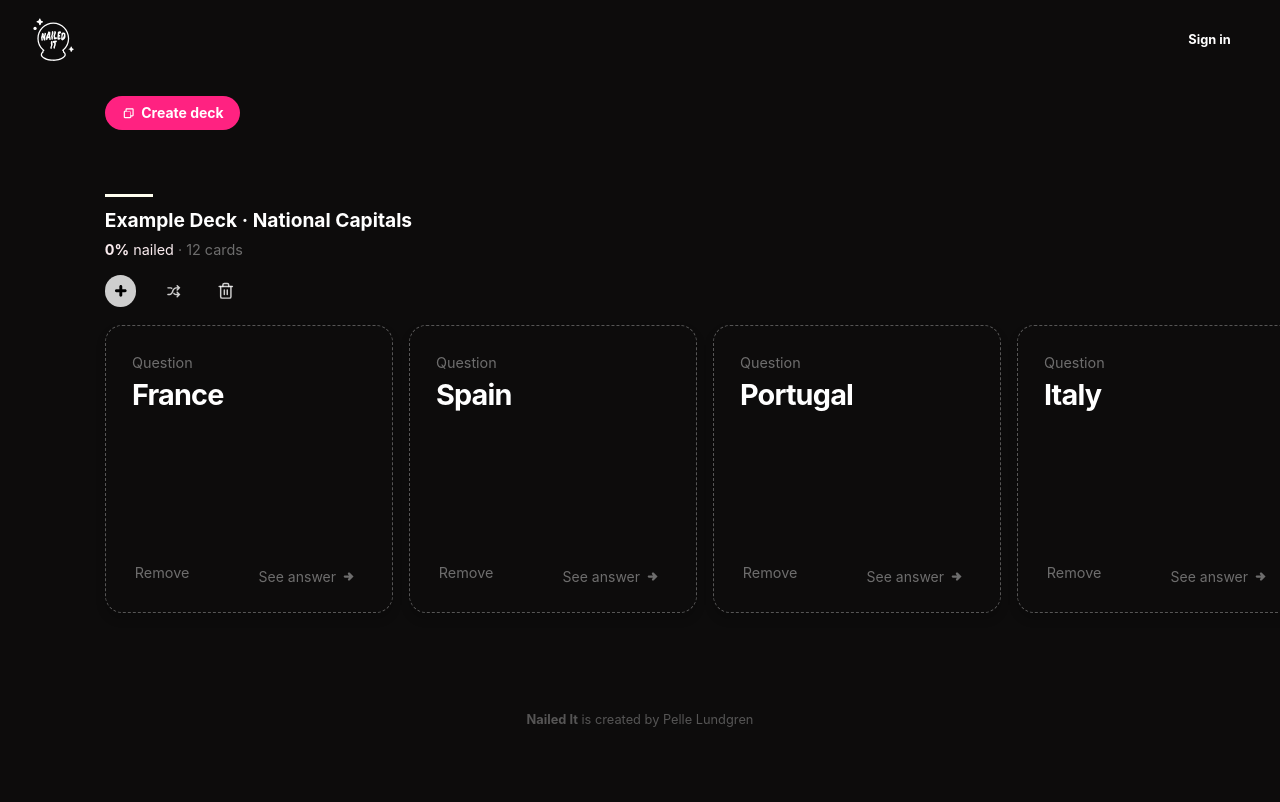
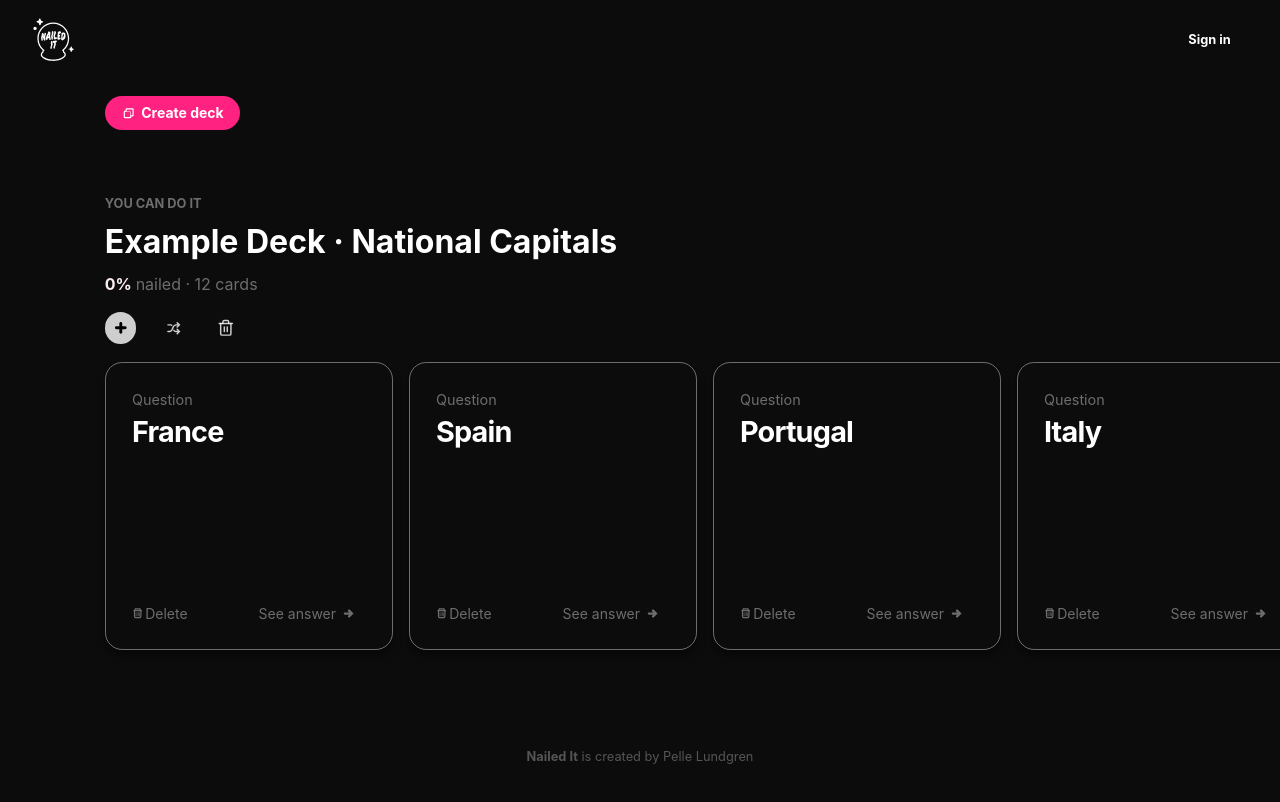
Before and after one commit to evilpaper/nailed-it, a React (Create React App) app: page / in a window 1280 px wide. Shown: the top 802 px of the page. Built offline with nearby package versions, Linux system fonts and the light colour scheme.

Commit message:
Add functionality to yes and no buttons, need massive clean up

```diff
--- a/src/components/App.js
+++ b/src/components/App.js
@@ -24,15 +24,15 @@ export default function App() {
   class Card {
     constructor() {
       this.id = nanoid();
-      this.question = "Click to edit";
-      this.answer = "Click to edit";
+      this.question = "Can you do it? · Click to edit this question";
+      this.answer = "Hell yes! · Click to edit this answer";
       this.nailed = false;
     }
   }
   class Deck {
     constructor() {
       this.id = nanoid();
-      this.name = "Click to edit";
+      this.name = "A Tricky Deck · Click to edit this title";
       this.cards = [new Card()];
     }
   }
@@ -116,7 +116,7 @@ export default function App() {
       </div>
       <div className="main">
         <button className="add-deck" onClick={addDeck}>
-          <TiTabsOutline className="add-deck__icon"/> Create deck
+          <TiTabsOutline className="add-deck__icon" /> Create deck
         </button>
         <Decks
           decks={decks}
--- a/src/components/Card/Card.jsx
+++ b/src/components/Card/Card.jsx
@@ -1,7 +1,8 @@
 import React, { useState } from "react";
 import { useSpring, animated as a } from "react-spring";
-import { FiTrash2 } from "react-icons/fi";
-import { TiStar } from "react-icons/ti";
+import { TiTrash } from "react-icons/ti";
+import { TiTick } from "react-icons/ti";
+import { TiTimes } from "react-icons/ti";
 import { TiArrowRightThick } from "react-icons/ti";
 
 export default function Card({
@@ -43,18 +44,20 @@ export default function Card({
       >
         {" "}
         <button
-          className="card__nailed-it"
-          onClick={(e) => handleChange({ nailed: !nailed })}
+          className="card__button--yes"
+          onClick={(e) => handleChange({ nailed: true })}
         >
-          <TiStar />
-          Yes
+          <TiTick />
+          Nailed it
         </button>
         <button
-          className="card__nailed-it"
-          onClick={(e) => handleChange({ nailed: !nailed })}
+          className="card__button--no"
+          onClick={(e) => {
+            handleChange({ nailed: false });
+          }}
         >
-          <TiStar />
-          No
+          <TiTimes />
+          Fail
         </button>
         <p className="card__header card__header--back">Answer</p>
         <textarea
@@ -79,7 +82,8 @@ export default function Card({
       >
         {" "}
         <button className="card__delete" onClick={onDeleteCard}>
-          Remove
+          <TiTrash />
+          Delete
         </button>
         <p className="card__header">Question</p>
         <textarea
--- a/src/components/Card/styles.css
+++ b/src/components/Card/styles.css
@@ -6,7 +6,7 @@
 
 .card {
   position: absolute;
-  border: 1px dashed rgba(255, 255, 255, 0.3);
+  border: 1px solid rgba(255, 255, 255, 0.4);
   border-radius: 6%;
   text-align: center;
   width: 100%;
@@ -18,7 +18,7 @@
   align-items: flex-start;
   padding-top: 4em;
   backface-visibility: hidden;
-  box-shadow: 0px 6px 10px 0 hsla(0, 0%, 0%, 0.2);
+  box-shadow: 0px 6px 10px 0 hsla(0, 0%, 0%, 0.4);
   color: white;
   flex-direction: column;
   padding: 1.8em;
@@ -72,14 +72,16 @@
 
 .card__delete {
   position: absolute;
-  z-index: 10;
-  bottom: 1em;
-  left: 1em;
+  bottom: 1.6em;
+  left: 1.2em;
   display: flex;
   justify-content: center;
   align-items: center;
-  padding: 1em;
-  font-size: 1em;
+  padding-left: 0.6em;
+  padding-right: 1em;
+  padding-top: 0.2em;
+  padding-bottom: 0.2em;
+  font-size: 14px;
   margin: 0;
   border: none;
   color: rgba(255, 255, 255, 0.4);
@@ -105,9 +107,6 @@
   margin: 0;
   border: none;
   color: rgba(255, 255, 255, 0.4);
-  /*
-  background-color: rgba(255, 255, 255, 0.02);
-  */
 }
 
 .card__flip--back {
@@ -119,9 +118,9 @@
   background-color: rgba(255, 255, 255, 0.05);
 }
 
-.card__nailed-it {
+.card__button--yes,
+.card__button--no {
   position: absolute;
-  z-index: 10;
   bottom: 1.6em;
   left: 1.6em;
   display: flex;
@@ -138,8 +137,15 @@
   background-color: rgba(0, 0, 0, 0.1);
 }
 
-.card__button-icon {
-  margin-right: 0.3em;
+.card__button--yes {
+  background-color: #ff2281;
+  color: white;
+}
+
+.card__button--no {
+  background-color: #f0fe58;
+  color: black;
+  left: 8em;
 }
 
 .card__answer-button--icon {
--- a/src/components/Deck/Deck.jsx
+++ b/src/components/Deck/Deck.jsx
@@ -57,7 +57,7 @@ export default function Deck({
   return (
     <div className="deck">
       {/* <div className="divider"></div> */}
-      <div className="deck-name__divder"></div>
+      <div className="deck-name__divder">YOU CAN DO IT</div>
       <input
         type="text"
         name="deck-name"
@@ -67,9 +67,9 @@ export default function Deck({
         maxLength="30"
       />
       <p className="deck__stats">
-        <strong>{`${percentageNailed()}%`}</strong>
-        {` nailed`}
-        <span className="deck__stats--number-of-cards">{` · ${cards.length} cards`}</span>
+        <strong>{`${percentageNailed()}% `}</strong>
+        {``}
+        <span className="deck__stats--number-of-cards">{` nailed · ${cards.length} cards`}</span>
       </p>
       <div className="deck__actions-menu">
         <button className="deck__add-card" onClick={onClickAddCard}>
--- a/src/components/Deck/styles.css
+++ b/src/components/Deck/styles.css
@@ -15,18 +15,18 @@
   text-align: left;
   cursor: pointer;
   background-color: transparent;
-  font-size: 1.2em;
+  font-size: 2em;
   font-weight: 700;
   color: white;
   margin-bottom: 0.2em;
 }
 
 .deck-name__divder {
-  width: 3em;
-  height: 0.2em;
-  background-color: ivory;
   margin-left: 12px;
-  margin-bottom: 0.6em;
+  margin-bottom: 0.4em;
+  color: rgba(255, 255, 255, 0.4);
+  font-weight: 700;
+  font-size: 0.8em;
 }
 
 .deck__name:focus {
@@ -36,7 +36,7 @@
 .deck__stats {
   margin-bottom: 1em;
   color: #faecef;
-  font-size: 0.9em;
+  font-size: 1em;
 }
 
 .deck__stats--percentage {
```
